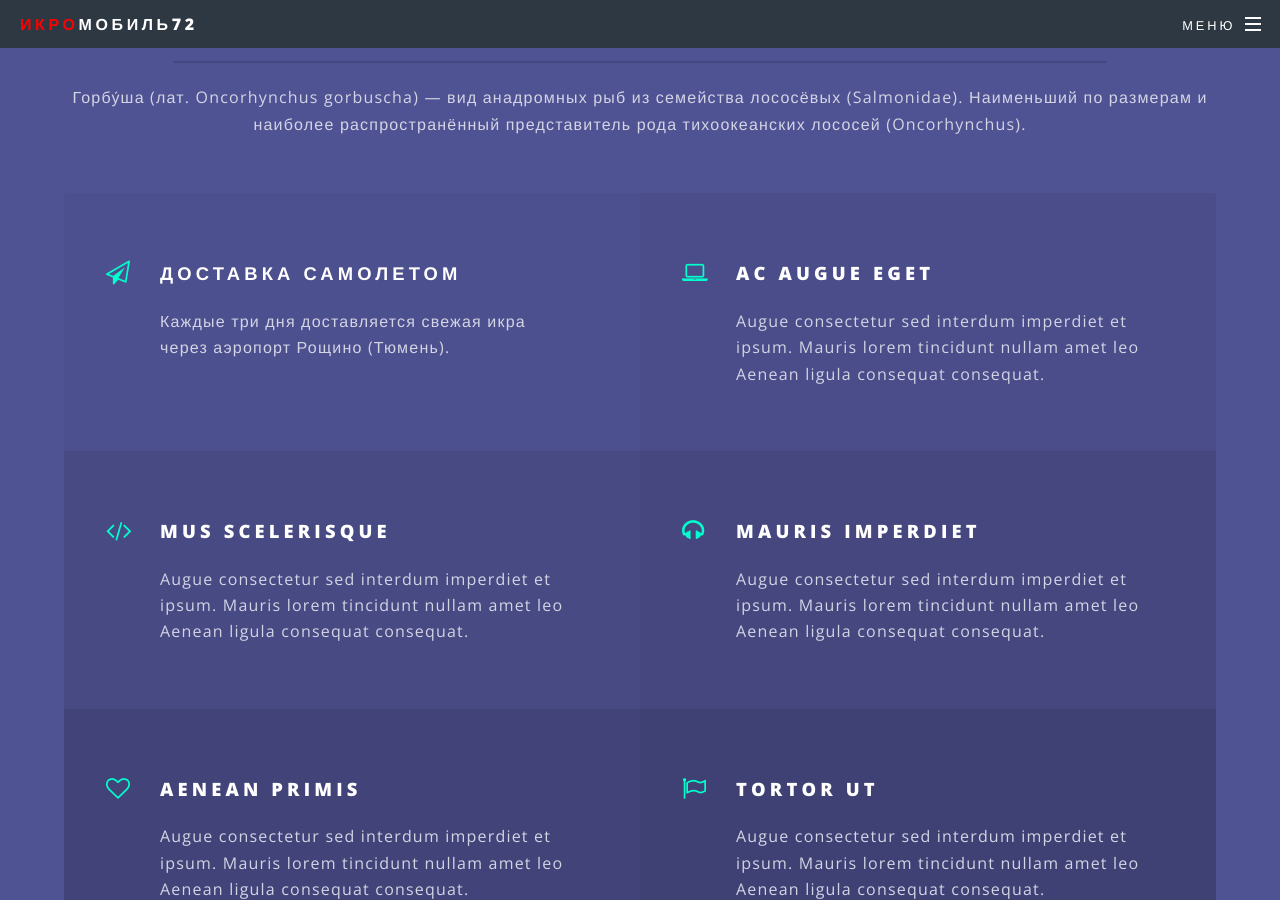
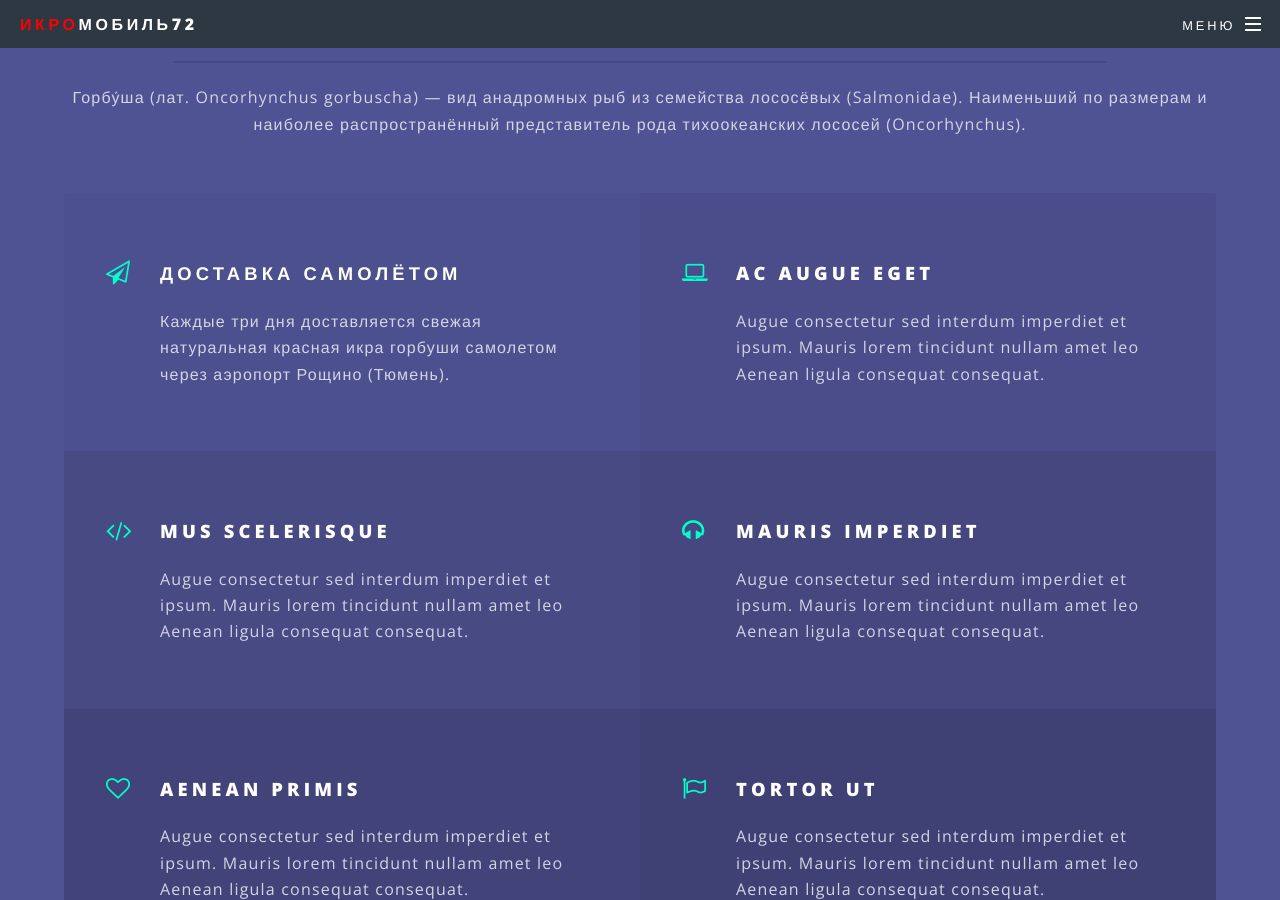
Before and after one commit to ikraman72/ikraman72.github.io, a Jekyll site: the page built from index.html, in a window 1280 px wide and 900 px high, scrolled down 2739 px. Built offline with Jekyll 4.4.1, drawn with Linux system fonts in a browser that asks for light colours.

Commit message:
текст

```diff
--- a/_layouts/page.html
+++ b/_layouts/page.html
@@ -5,7 +5,7 @@ layout: default
 
   <header>
     <h2>{{ page.title }}</h2>
-    <h1 style="font-size:14pt;">красная икра горбуши купите в Тюмени с доставкой</h1>
+    <h1 style="font-size:14pt;">свежая красная икра горбуши купите в Тюмени с доставкой</h1>
   </header>
 
   <section class="wrapper style5">
--- a/index.html
+++ b/index.html
@@ -64,8 +64,8 @@ layout: landing
 							</header>
 							<ul class="features">
 								<li class="icon fa-paper-plane-o">
-									<h3>ДОСТАВКА САМОЛЕТОМ</h3>
-									<p>Каждые три дня доставляется свежая икра через аэропорт Рощино (Тюмень).</p>
+									<h3>ДОСТАВКА САМОЛЁТОМ</h3>
+									<p>Каждые три дня доставляется свежая натуральная красная икра горбуши самолетом через аэропорт Рощино (Тюмень).</p>
 								</li>
 								<li class="icon fa-laptop">
 									<h3>Ac Augue Eget</h3>
```
